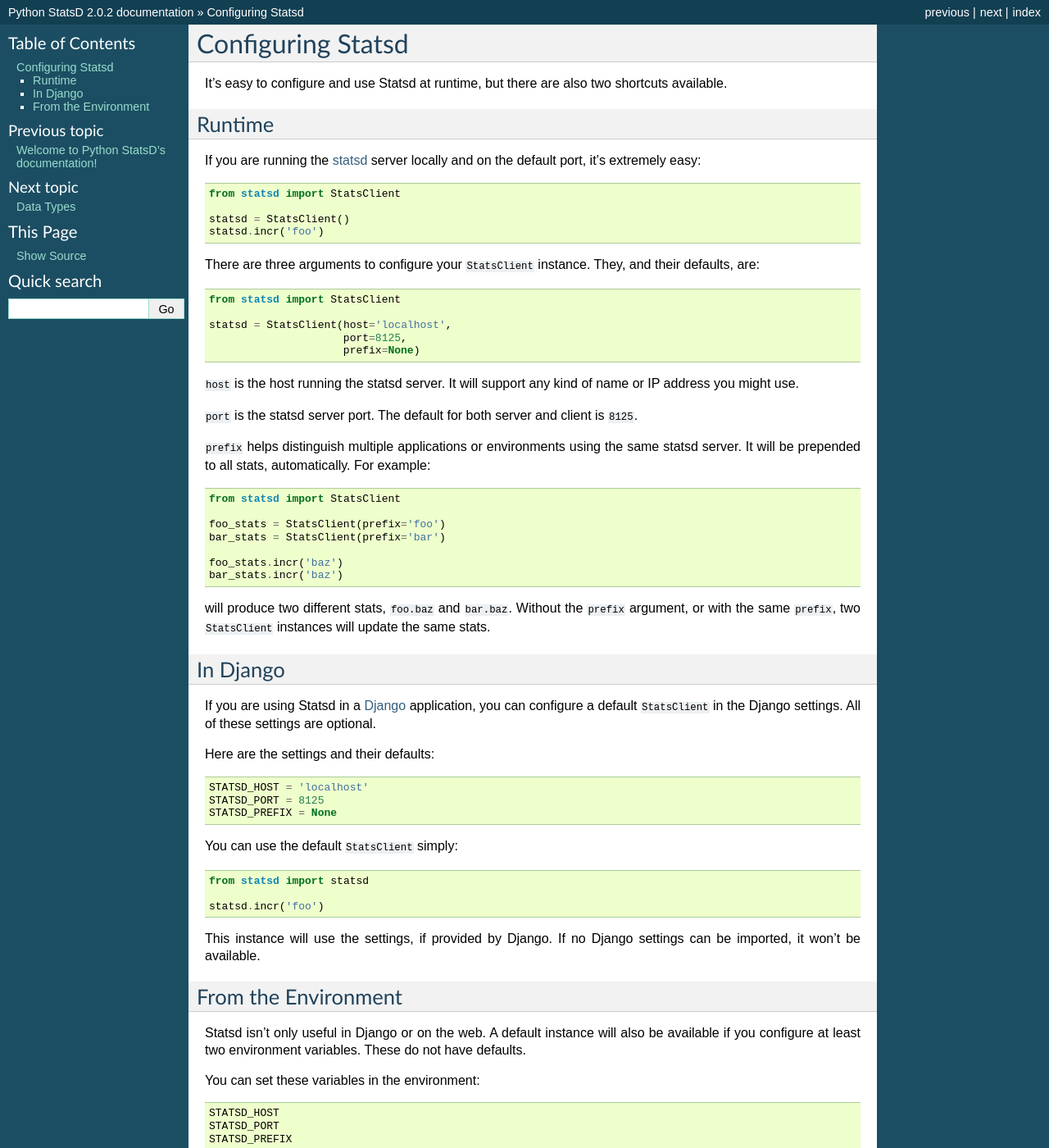
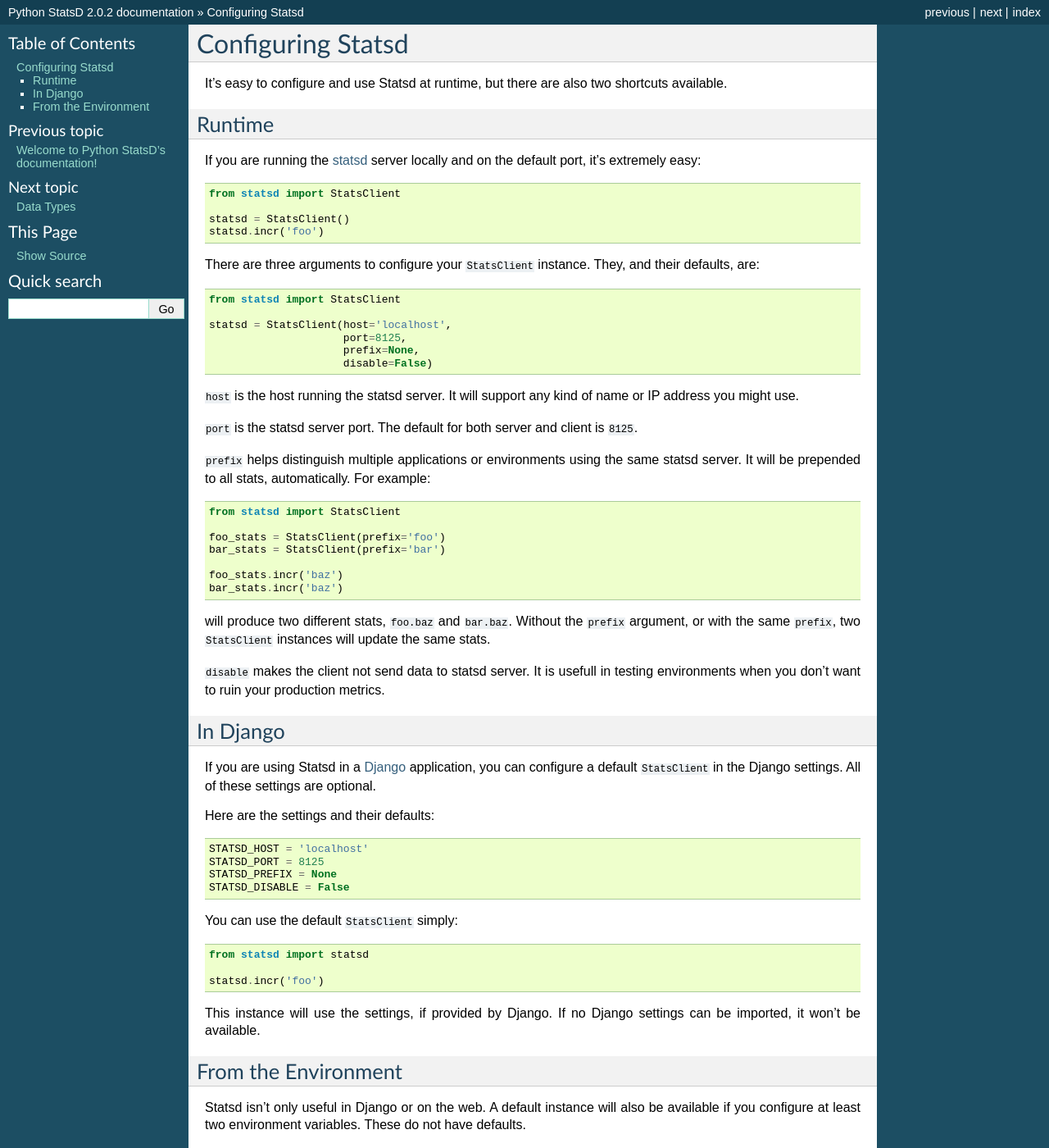
Before and after one commit to jsocol/pystatsd, a Sphinx documentation site: the page built from docs/configure.rst, in a window 1280 px wide and 1400 px high. Shown: the whole window at 82% size. Built offline with Sphinx 7.4.7, drawn with Linux system fonts in a browser that asks for light colours; formulas are drawn with MathJax 3.

Commit message:
Add documentation for disable parameter.

```diff
--- a/docs/configure.rst
+++ b/docs/configure.rst
@@ -26,7 +26,8 @@
 
     statsd = StatsClient(host='localhost',
                          port=8125,
-                         prefix=None)
+                         prefix=None,
+                         disable=False)
 
 ``host`` is the host running the statsd server. It will support any kind
 of name or IP address you might use.
@@ -50,6 +51,9 @@
 the ``prefix`` argument, or with the same ``prefix``, two
 ``StatsClient`` instances will update the same stats.
 
+``disable`` makes the client not send data to statsd server. It is usefull in
+testing environments when you don't want to ruin your production metrics.
+
 
 In Django
 =========
@@ -63,6 +67,7 @@
     STATSD_HOST = 'localhost'
     STATSD_PORT = 8125
     STATSD_PREFIX = None
+    STATSD_DISABLE = False
 
 You can use the default ``StatsClient`` simply::
 
@@ -86,6 +91,7 @@
     STATSD_HOST
     STATSD_PORT
     STATSD_PREFIX
+    STATSD_DISABLE
 
 and then in your Python application, you can simply do::
 
```
